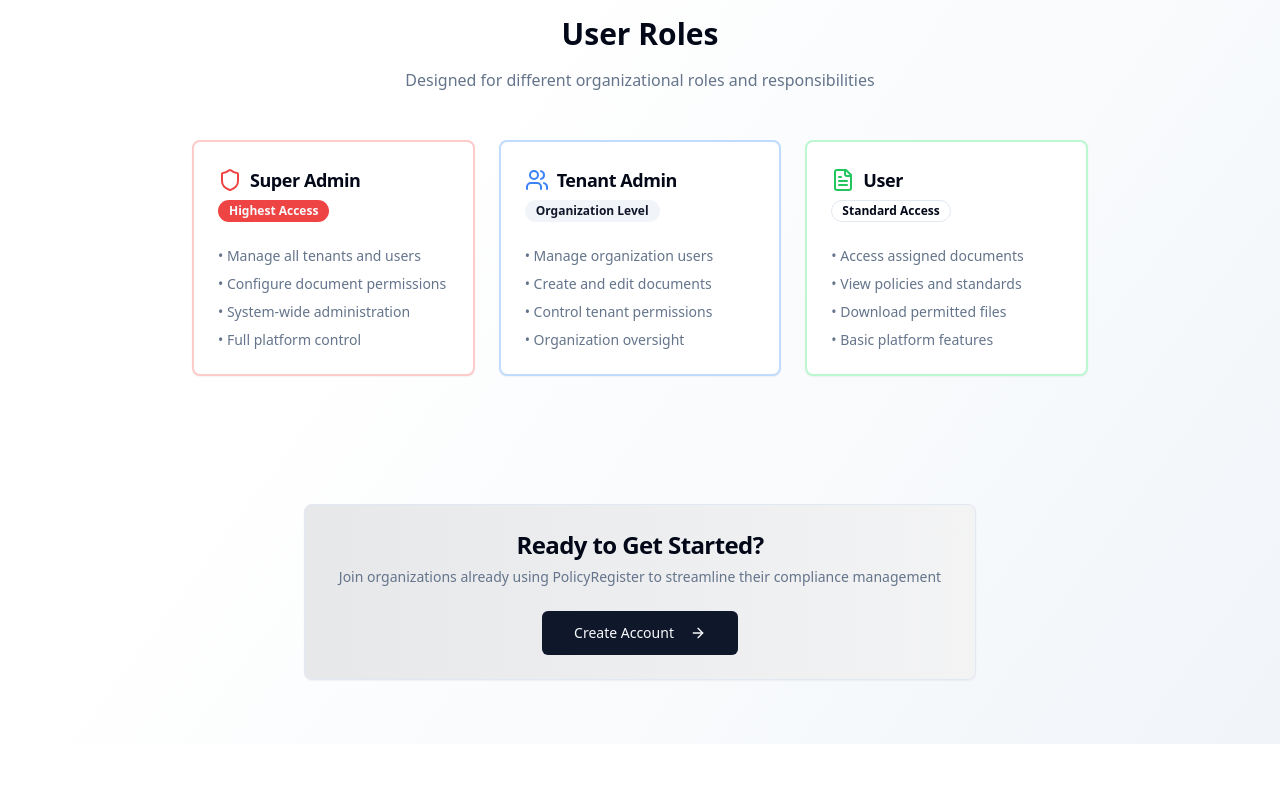
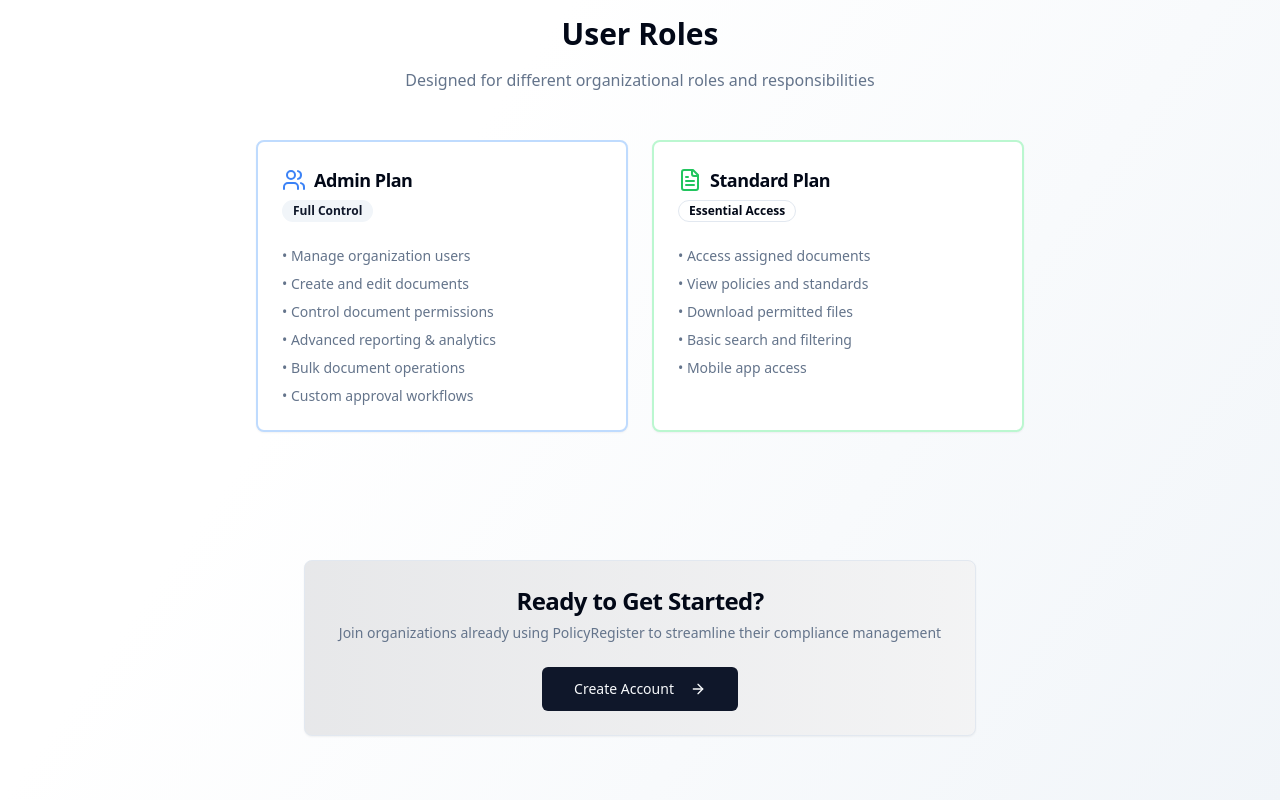
Before and after one commit to peritusdigitalshane/policy-scribe-hub, a React (Vite) app: page / in a window 1280 px wide. Shown: the part 996-1796 px from the top of the page. Before the commit the page ends 1740 px from the top, so only its background shows below. Built offline with nearby package versions, Linux system fonts and the light colour scheme.

Commit message:
Refactor: Update landing page
Remove super admin role details and focus on features.

```diff
--- a/src/pages/Index.tsx
+++ b/src/pages/Index.tsx
@@ -144,39 +144,23 @@ const Index = () => {
           </p>
         </div>
 
-        <div className="grid gap-6 md:grid-cols-3 max-w-4xl mx-auto">
-          <Card className="border-2 border-red-200 dark:border-red-800">
-            <CardHeader>
-              <div className="flex items-center space-x-2">
-                <Shield className="h-6 w-6 text-red-500" />
-                <CardTitle className="text-lg">Super Admin</CardTitle>
-              </div>
-              <Badge variant="destructive" className="w-fit">Highest Access</Badge>
-            </CardHeader>
-            <CardContent>
-              <ul className="space-y-2 text-sm text-muted-foreground">
-                <li>• Manage all tenants and users</li>
-                <li>• Configure document permissions</li>
-                <li>• System-wide administration</li>
-                <li>• Full platform control</li>
-              </ul>
-            </CardContent>
-          </Card>
-
+        <div className="grid gap-6 md:grid-cols-2 max-w-3xl mx-auto">
           <Card className="border-2 border-blue-200 dark:border-blue-800">
             <CardHeader>
               <div className="flex items-center space-x-2">
                 <Users className="h-6 w-6 text-blue-500" />
-                <CardTitle className="text-lg">Tenant Admin</CardTitle>
+                <CardTitle className="text-lg">Admin Plan</CardTitle>
               </div>
-              <Badge variant="secondary" className="w-fit">Organization Level</Badge>
+              <Badge variant="secondary" className="w-fit">Full Control</Badge>
             </CardHeader>
             <CardContent>
               <ul className="space-y-2 text-sm text-muted-foreground">
                 <li>• Manage organization users</li>
                 <li>• Create and edit documents</li>
-                <li>• Control tenant permissions</li>
-                <li>• Organization oversight</li>
+                <li>• Control document permissions</li>
+                <li>• Advanced reporting & analytics</li>
+                <li>• Bulk document operations</li>
+                <li>• Custom approval workflows</li>
               </ul>
             </CardContent>
           </Card>
@@ -185,16 +169,17 @@ const Index = () => {
             <CardHeader>
               <div className="flex items-center space-x-2">
                 <FileText className="h-6 w-6 text-green-500" />
-                <CardTitle className="text-lg">User</CardTitle>
+                <CardTitle className="text-lg">Standard Plan</CardTitle>
               </div>
-              <Badge variant="outline" className="w-fit">Standard Access</Badge>
+              <Badge variant="outline" className="w-fit">Essential Access</Badge>
             </CardHeader>
             <CardContent>
               <ul className="space-y-2 text-sm text-muted-foreground">
                 <li>• Access assigned documents</li>
                 <li>• View policies and standards</li>
                 <li>• Download permitted files</li>
-                <li>• Basic platform features</li>
+                <li>• Basic search and filtering</li>
+                <li>• Mobile app access</li>
               </ul>
             </CardContent>
           </Card>
```
